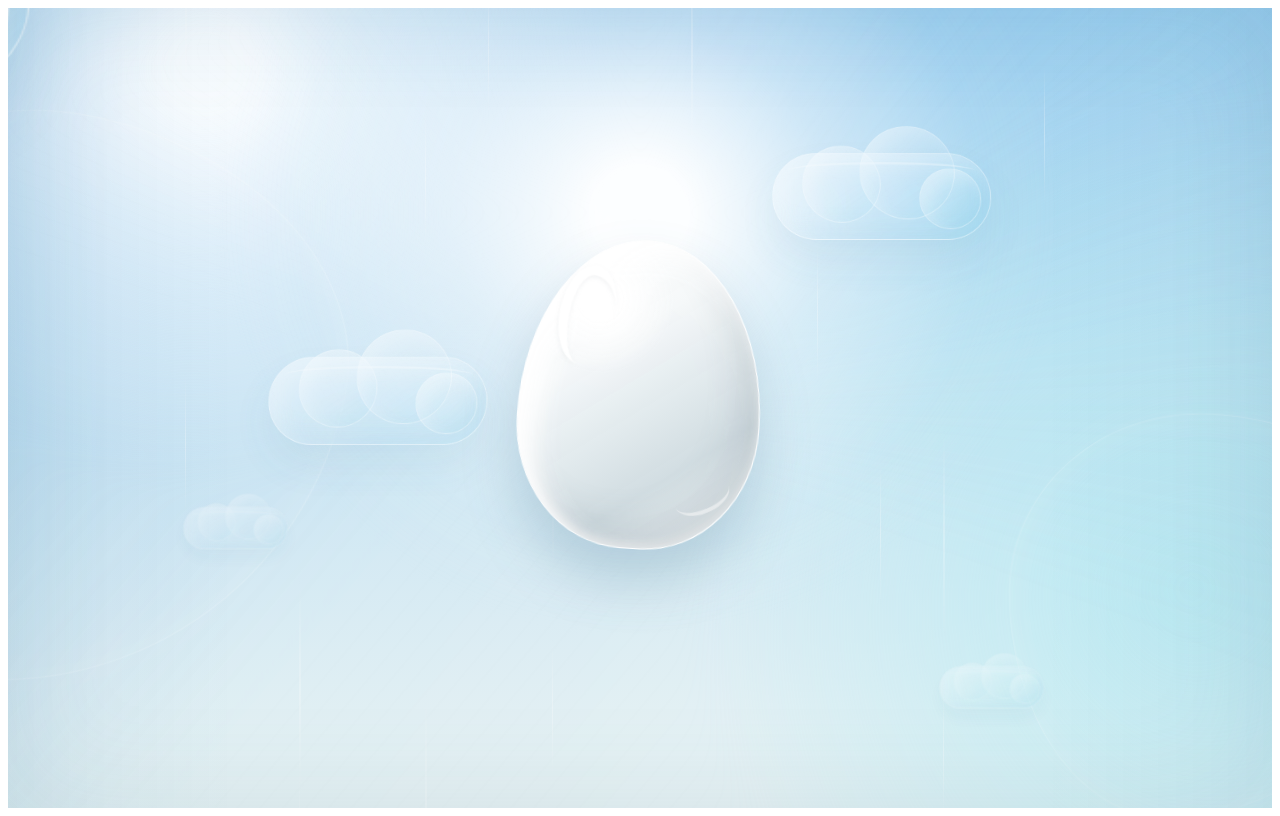
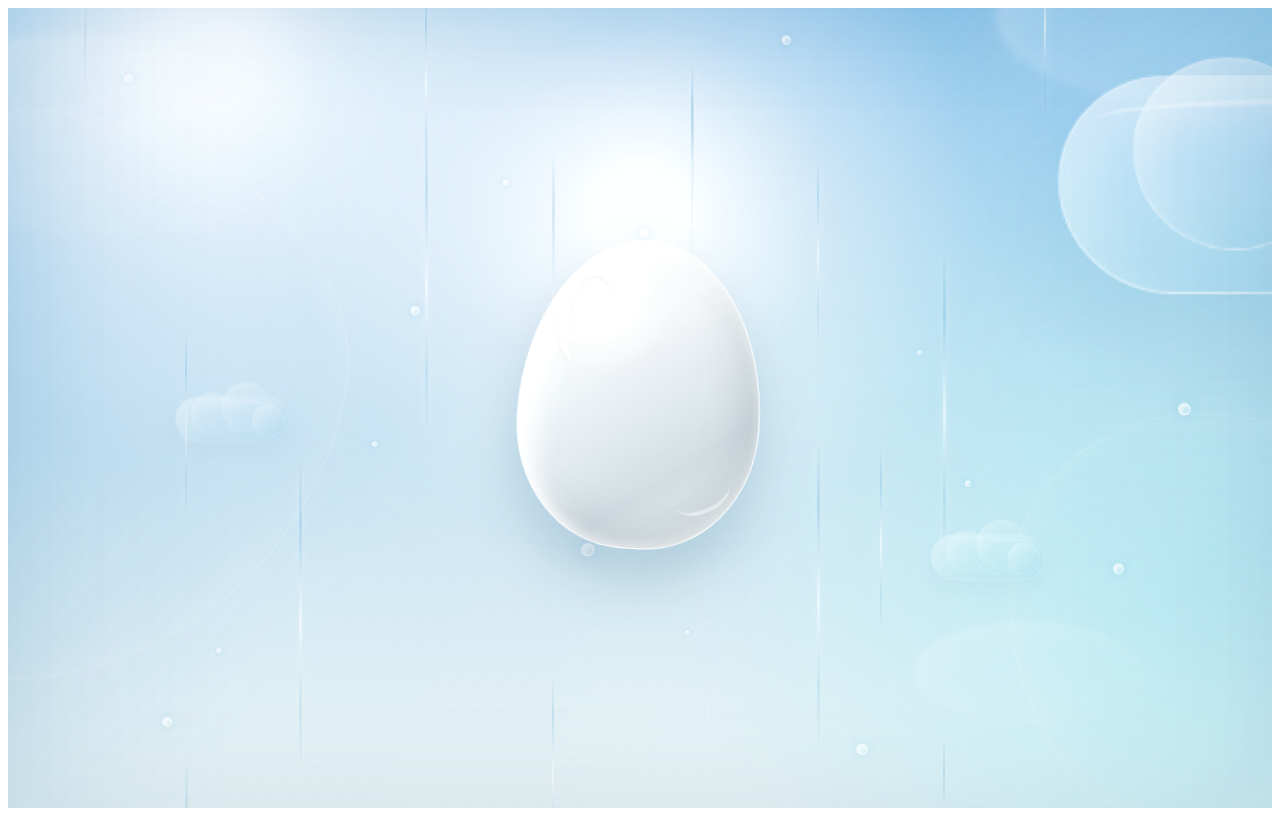
Before and after one commit to WhiteKiwi/WhiteKiwi.github.io, a React (Vite) app: page / in a window 1280 px wide. Built offline with nearby package versions, Linux system fonts and the light colour scheme; the HTML template or start-up script is replaced by a standard one.

Commit message:
feat: strengthen continuous falling effects

```diff
--- a/src/FallIntro.tsx
+++ b/src/FallIntro.tsx
@@ -3,6 +3,7 @@ import './fall-intro.css'
 function FallingEgg() {
   return (
     <div className="falling-egg-rig" role="img" aria-label="유리 하늘을 계속 낙하하는 흰색 유리 알">
+      <div className="egg-wake" aria-hidden="true"><i /><i /><i /></div>
       <div className="falling-egg">
         <span className="falling-shell" />
         <span className="falling-shell-glint" />
@@ -34,6 +35,12 @@ export default function FallIntro() {
       <div className="fall-streaks streaks-near" aria-hidden="true">
         {Array.from({ length: 8 }, (_, index) => <i key={index} />)}
       </div>
+      <div className="fall-particles" aria-hidden="true">
+        {Array.from({ length: 18 }, (_, index) => <i key={index} />)}
+      </div>
+      <div className="foreground-rush" aria-hidden="true">
+        <span className="rush-one" /><span className="rush-two" /><span className="rush-three" />
+      </div>
 
       <div className="glass-cloud-field" aria-hidden="true">
         {clouds.map(([name, depth]) => (
--- a/src/fall-intro.css
+++ b/src/fall-intro.css
@@ -1,4 +1,4 @@
-.fall-intro { position: relative; width: 100%; height: 100svh; min-height: 620px; overflow: hidden; isolation: isolate; perspective: 1200px; background: linear-gradient(180deg, #9dcef1 0%, #c8e4f4 45%, #e7f2f3 100%); }
+.fall-intro { position: relative; width: 100%; height: 100svh; min-height: 620px; overflow: hidden; isolation: isolate; perspective: 1200px; background: linear-gradient(180deg, #8ec4eb 0%, #c2e0f1 45%, #e7f2f3 100%); animation: sky-speed-pulse 3.6s ease-in-out infinite; }
 .sky-depth { position: absolute; inset: -20%; z-index: -5; pointer-events: none; }
 .sky-depth-back { background: radial-gradient(circle at 24% 17%, rgba(255,255,255,.92) 0 3%, transparent 24%), radial-gradient(circle at 78% 62%, rgba(171,232,241,.66), transparent 31%), linear-gradient(130deg, rgba(77,160,226,.22), transparent 42%, rgba(255,255,255,.28)); filter: blur(18px); animation: sky-drift 12s ease-in-out infinite alternate; }
 .sky-depth-front { background: conic-gradient(from 130deg at 50% 50%, transparent, rgba(255,255,255,.16), transparent 24%, rgba(110,205,231,.13), transparent 52%); filter: blur(30px); animation: sky-turn 18s linear infinite; }
@@ -11,16 +11,27 @@
 .glass-cloud::after { content: ''; position: absolute; inset: 10px 18px auto; height: 18px; border-top: 3px solid rgba(255,255,255,.66); border-radius: 50%; opacity: .65; }
 .glass-cloud span, .glass-cloud i, .glass-cloud b { position: absolute; display: block; border: 1px solid rgba(255,255,255,.48); border-radius: 50%; background: inherit; box-shadow: inset 10px 10px 18px rgba(255,255,255,.26); }
 .glass-cloud span { left: 35px; bottom: 20px; width: 92px; height: 92px; }.glass-cloud i { left: 104px; bottom: 24px; width: 112px; height: 112px; }.glass-cloud b { right: 11px; bottom: 12px; width: 72px; height: 72px; }
-.cloud-a { left: -7%; top: 94%; animation: cloud-rise-near 5.8s -1s linear infinite; }.cloud-b { right: 7%; top: 114%; animation: cloud-rise-far 10s -7s linear infinite; }.cloud-c { left: 18%; top: 105%; animation: cloud-rise-mid 7.5s -4s linear infinite; }
-.cloud-d { right: -9%; top: 128%; animation: cloud-rise-near 6.4s -4.4s linear infinite; }.cloud-e { left: 4%; top: 118%; animation: cloud-rise-far 11s -1.5s linear infinite; }.cloud-f { right: 25%; top: 112%; animation: cloud-rise-mid 8.2s -7.1s linear infinite; }
-.cloud-near { scale: 1.3; filter: blur(.15px); }.cloud-mid { scale: .78; opacity: .75; }.cloud-far { scale: .46; opacity: .46; filter: blur(1px); }
+.cloud-a { left: -7%; top: 94%; animation: cloud-rise-near 4.4s -1s linear infinite; }.cloud-b { right: 7%; top: 114%; animation: cloud-rise-far 8.8s -7s linear infinite; }.cloud-c { left: 18%; top: 105%; animation: cloud-rise-mid 6.2s -4s linear infinite; }
+.cloud-d { right: -9%; top: 128%; animation: cloud-rise-near 4.9s -4.4s linear infinite; }.cloud-e { left: 4%; top: 118%; animation: cloud-rise-far 9.5s -1.5s linear infinite; }.cloud-f { right: 25%; top: 112%; animation: cloud-rise-mid 6.8s -5.9s linear infinite; }
+.cloud-near { scale: 1.65; filter: blur(.3px); opacity: .92; }.cloud-mid { scale: .88; opacity: .78; }.cloud-far { scale: .5; opacity: .52; filter: blur(1px); }
 
 .fall-streaks { position: absolute; inset: 0; z-index: 0; pointer-events: none; }
-.fall-streaks i { position: absolute; top: 110%; width: 1px; height: 18vh; border-radius: 999px; background: linear-gradient(transparent, rgba(255,255,255,.7), transparent); opacity: .42; animation: streak-rise 2.8s linear infinite; }
-.streaks-near i { width: 2px; height: 28vh; opacity: .34; animation-duration: 1.65s; filter: blur(.3px); }
+.fall-streaks i { position: absolute; top: 110%; width: 2px; height: 23vh; border-radius: 999px; background: linear-gradient(transparent, rgba(63,153,205,.3) 20%, rgba(255,255,255,.94) 52%, rgba(75,164,210,.2) 80%, transparent); box-shadow: 0 0 8px rgba(255,255,255,.55); opacity: .62; animation: streak-rise 2.15s linear infinite; }
+.streaks-near i { width: 3px; height: 38vh; opacity: .58; animation-duration: 1.18s; filter: blur(.4px); }
 .fall-streaks i:nth-child(1) { left: 6%; animation-delay: -.4s; }.fall-streaks i:nth-child(2) { left: 14%; animation-delay: -1.8s; }.fall-streaks i:nth-child(3) { left: 23%; animation-delay: -.9s; }.fall-streaks i:nth-child(4) { left: 33%; animation-delay: -2.4s; }.fall-streaks i:nth-child(5) { left: 43%; animation-delay: -1.2s; }.fall-streaks i:nth-child(6) { left: 54%; animation-delay: -.1s; }.fall-streaks i:nth-child(7) { left: 64%; animation-delay: -2.1s; }.fall-streaks i:nth-child(8) { left: 74%; animation-delay: -1.1s; }.fall-streaks i:nth-child(9) { left: 82%; animation-delay: -2.5s; }.fall-streaks i:nth-child(10) { left: 91%; animation-delay: -.7s; }.fall-streaks i:nth-child(11) { left: 38%; animation-delay: -2.7s; }.fall-streaks i:nth-child(12) { left: 69%; animation-delay: -1.6s; }
 
+.fall-particles { position: absolute; inset: 0; z-index: 2; pointer-events: none; }
+.fall-particles i { position: absolute; top: 108%; width: 7px; aspect-ratio: 1; border: 1px solid rgba(255,255,255,.78); border-radius: 50%; background: rgba(255,255,255,.18); box-shadow: inset 2px 2px 3px rgba(255,255,255,.7), 0 0 9px rgba(95,181,221,.24); animation: particle-rise 3s linear infinite; }
+.fall-particles i:nth-child(1) { left: 8%; animation-delay: -.3s; }.fall-particles i:nth-child(2) { left: 16%; animation-delay: -2.3s; scale: .55; }.fall-particles i:nth-child(3) { left: 24%; animation-delay: -1.2s; scale: 1.3; }.fall-particles i:nth-child(4) { left: 31%; animation-delay: -2.7s; }.fall-particles i:nth-child(5) { left: 38%; animation-delay: -.8s; scale: .7; }.fall-particles i:nth-child(6) { left: 45%; animation-delay: -1.8s; scale: 1.5; }.fall-particles i:nth-child(7) { left: 53%; animation-delay: -2.5s; scale: .5; }.fall-particles i:nth-child(8) { left: 60%; animation-delay: -.4s; }.fall-particles i:nth-child(9) { left: 67%; animation-delay: -1.5s; scale: 1.25; }.fall-particles i:nth-child(10) { left: 75%; animation-delay: -2.8s; scale: .65; }.fall-particles i:nth-child(11) { left: 83%; animation-delay: -1s; }.fall-particles i:nth-child(12) { left: 92%; animation-delay: -2.1s; scale: 1.4; }.fall-particles i:nth-child(13) { left: 12%; animation-delay: -1.6s; scale: 1.1; }.fall-particles i:nth-child(14) { left: 28%; animation-delay: -.1s; scale: .6; }.fall-particles i:nth-child(15) { left: 49%; animation-delay: -2.9s; }.fall-particles i:nth-child(16) { left: 71%; animation-delay: -.7s; scale: .55; }.fall-particles i:nth-child(17) { left: 87%; animation-delay: -1.9s; scale: 1.2; }.fall-particles i:nth-child(18) { left: 57%; animation-delay: -1.1s; scale: .8; }
+
+.foreground-rush { position: absolute; inset: 0; z-index: 4; overflow: hidden; pointer-events: none; }
+.foreground-rush span { position: absolute; top: 115%; width: 34vw; min-width: 360px; height: 24vh; min-height: 180px; border: 1px solid rgba(255,255,255,.5); border-radius: 50%; background: linear-gradient(145deg, rgba(255,255,255,.36), rgba(213,243,251,.08)); box-shadow: inset 20px 18px 35px rgba(255,255,255,.28), 0 0 45px rgba(255,255,255,.15); filter: blur(5px); opacity: .56; }
+.rush-one { left: -17%; animation: rush-past 3.2s -.8s linear infinite; }.rush-two { right: -19%; animation: rush-past-right 3.7s -2.5s linear infinite; }.rush-three { left: 61%; scale: .52; opacity: .36 !important; animation: rush-past 4.6s -3.8s linear infinite; }
+
 .falling-egg-rig { position: absolute; z-index: 5; left: 50%; top: 49%; width: clamp(170px, 19vw, 250px); aspect-ratio: 260 / 330; transform: translate(-50%,-50%); transform-style: preserve-3d; animation: egg-flight 3.6s ease-in-out infinite; }
+.egg-wake { position: absolute; z-index: -2; left: 50%; top: -105%; width: 82%; height: 145%; transform: translateX(-50%); filter: blur(7px); opacity: .52; }
+.egg-wake i { position: absolute; left: 50%; bottom: 0; width: 38%; height: 100%; clip-path: polygon(35% 0, 65% 0, 100% 100%, 0 100%); background: linear-gradient(180deg, transparent, rgba(255,255,255,.04) 30%, rgba(255,255,255,.42)); transform: translateX(-50%); animation: wake-breathe 1.4s ease-in-out infinite; }
+.egg-wake i:nth-child(2) { left: 25%; height: 78%; opacity: .52; animation-delay: -.5s; }.egg-wake i:nth-child(3) { left: 76%; height: 68%; opacity: .4; animation-delay: -.9s; }
 .falling-egg { position: absolute; inset: 0; filter: drop-shadow(0 31px 26px rgba(43,96,129,.22)); transform: rotate(-5deg); animation: egg-tumble 5.2s ease-in-out infinite; }
 .falling-shell { position: absolute; inset: 0; border: 1px solid rgba(255,255,255,.95); border-radius: 50% 50% 46% 46% / 59% 59% 41% 41%; background: radial-gradient(circle at 31% 20%, #fff 0 7%, transparent 25%), linear-gradient(145deg, rgba(255,255,255,.98) 3%, rgba(246,249,250,.96) 35%, rgba(211,221,226,.94) 72%, rgba(251,253,252,.98) 100%); box-shadow: inset 18px 17px 24px rgba(255,255,255,.98), inset -19px -24px 34px rgba(92,112,124,.18), inset 0 -5px 8px rgba(255,255,255,.7); }
 .falling-shell-glint { position: absolute; top: 9%; left: 15%; width: 19%; height: 29%; border: 10px solid rgba(255,255,255,.96); border-right: 0; border-bottom: 0; border-radius: 50%; transform: rotate(8deg); filter: drop-shadow(0 2px 2px rgba(88,103,113,.08)); }
@@ -29,15 +40,20 @@
 .fall-vignette { position: absolute; inset: 0; z-index: 9; pointer-events: none; box-shadow: inset 0 0 110px rgba(53,113,149,.14); background: linear-gradient(90deg, rgba(72,132,169,.05), transparent 18% 82%, rgba(72,132,169,.05)); }
 
 @keyframes sky-drift { to { transform: translate3d(3%,5%,0) scale(1.04); } }
+@keyframes sky-speed-pulse { 50% { filter: saturate(1.08) brightness(1.03); } }
 @keyframes sky-turn { to { transform: rotate(360deg); } }
 @keyframes caustic-drift { to { transform: translate(6%,11%) rotate(12deg); } }
 @keyframes cloud-rise-near { from { transform: translate3d(0,15vh,260px) rotateX(7deg); } to { transform: translate3d(-7vw,-150vh,260px) rotateX(7deg); } }
 @keyframes cloud-rise-mid { from { transform: translate3d(0,12vh,80px) rotateX(4deg); } to { transform: translate3d(5vw,-150vh,80px) rotateX(4deg); } }
 @keyframes cloud-rise-far { from { transform: translate3d(0,10vh,-180px); } to { transform: translate3d(-3vw,-150vh,-180px); } }
 @keyframes streak-rise { from { transform: translateY(0); } to { transform: translateY(-155vh); } }
+@keyframes particle-rise { from { transform: translateY(0) translateX(0); } to { transform: translateY(-145vh) translateX(22px); } }
+@keyframes rush-past { from { transform: translate3d(0,0,360px) rotate(-7deg); } to { transform: translate3d(9vw,-165vh,360px) rotate(8deg); } }
+@keyframes rush-past-right { from { transform: translate3d(0,0,330px) rotate(8deg); } to { transform: translate3d(-8vw,-165vh,330px) rotate(-7deg); } }
 @keyframes egg-flight { 0%,100% { transform: translate(-50%,-50%) translateY(-10px); } 50% { transform: translate(-50%,-50%) translateY(12px); } }
 @keyframes egg-tumble { 0%,100% { transform: rotate(-5deg); } 45% { transform: rotate(4deg); } 70% { transform: rotate(1deg); } }
+@keyframes wake-breathe { 50% { opacity: .65; transform: translateX(-50%) scaleX(1.18); } }
 @keyframes air-pulse { 0% { opacity: 0; transform: translate(-50%,-50%) scale(.45) scaleY(.35); } 25% { opacity: .55; } 100% { opacity: 0; transform: translate(-50%,-50%) scale(1.15) scaleY(.35); } }
 
 @media (max-width: 700px) { .fall-intro { min-height: 560px; }.falling-egg-rig { width: clamp(160px, 46vw, 220px); }.glass-cloud { width: 190px; height: 76px; }.glass-cloud span { width: 68px; height: 68px; }.glass-cloud i { left: 79px; width: 82px; height: 82px; }.glass-cloud b { width: 52px; height: 52px; }.cloud-near { scale: 1.05; }.sky-caustic { min-width: 320px; } }
-@media (prefers-reduced-motion: reduce) { .glass-cloud, .fall-streaks i, .falling-egg-rig, .falling-egg, .air-ring, .sky-depth, .sky-caustic { animation-duration: 12s !important; } }
+@media (prefers-reduced-motion: reduce) { .glass-cloud, .fall-streaks i, .fall-particles i, .foreground-rush span, .falling-egg-rig, .falling-egg, .egg-wake i, .air-ring, .sky-depth, .sky-caustic { animation-duration: 12s !important; } }
```
